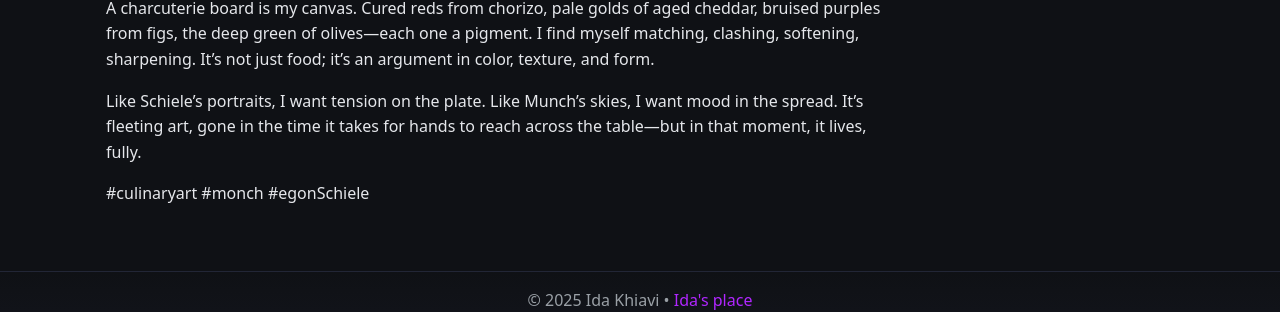
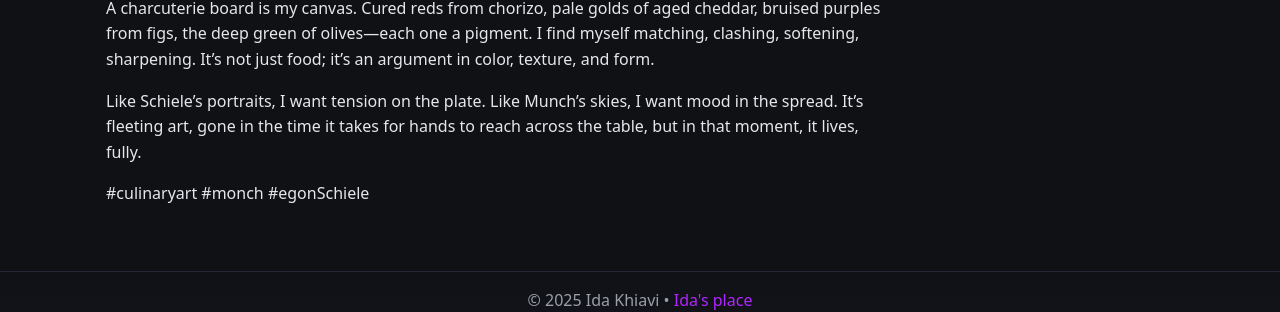
Before and after one commit to idakhiavi/idakhiavi.github.io, a Jekyll site: the page built from _posts/2025-08-15-Plates, Palettes, and the Art of Edible Color.md, in a window 1280 px wide. Shown: the part 356-668 px from the top of the page. Built offline with Jekyll 4.4.1, drawn with Linux system fonts in a browser that asks for light colours.

```diff
--- a/_posts/2025-08-15-Plates, Palettes, and the Art of Edible Color.md
+++ b/_posts/2025-08-15-Plates, Palettes, and the Art of Edible Color.md
@@ -9,6 +9,6 @@ Egon Schiele’s jagged lines and raw hues. Munch’s haunted skies and aching f
 
 A charcuterie board is my canvas. Cured reds from chorizo, pale golds of aged cheddar, bruised purples from figs, the deep green of olives—each one a pigment. I find myself matching, clashing, softening, sharpening. It’s not just food; it’s an argument in color, texture, and form.
 
-Like Schiele’s portraits, I want tension on the plate. Like Munch’s skies, I want mood in the spread. It’s fleeting art, gone in the time it takes for hands to reach across the table—but in that moment, it lives, fully.
+Like Schiele’s portraits, I want tension on the plate. Like Munch’s skies, I want mood in the spread. It’s fleeting art, gone in the time it takes for hands to reach across the table, but in that moment, it lives, fully.
 
 #culinaryart #monch #egonSchiele
```
